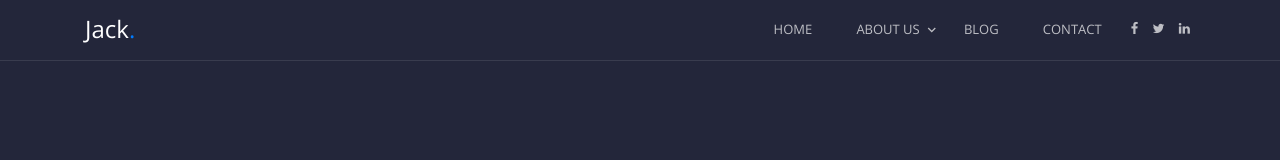
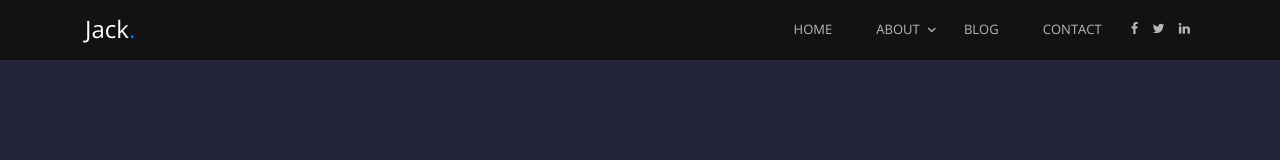
Before and after one commit to blvckpanda/Portfolio, a website built with Vite: page index.html in a window 1280 px wide. Shown: the top 160 px of the page. Built offline with nearby package versions, Linux system fonts and the light colour scheme; a web font is replaced by a local one.

Commit message:
Portfolio

```diff
--- a/main.js
+++ b/main.js
@@ -9,7 +9,7 @@ document.querySelector("#app").innerHTML = `
     <body>
 
     <div class="site-mobile-menu site-navbar-target">
-      <div class="site-mobile-menu-header">ls
+      <div class="site-mobile-menu-header">
         <div class="site-mobile-menu-close mt-3">
           <span class="icon-close2 js-menu-toggle"></span>
         </div>
@@ -30,25 +30,15 @@ document.querySelector("#app").innerHTML = `
             <nav class="site-navigation position-relative text-right" role="navigation">
 
               <ul class="site-menu main-menu js-clone-nav mr-auto d-none d-lg-block">
-                <li><a href="#home-section" class="nav-link">Home</a></li>
+                <li><a href="#home-section" class="nav-link">HOME</a></li>
                 <li class="has-children">
-                  <a href="#about-section" class="nav-link">About Us</a>
+                  <a href="#about-section" class="nav-link">ABOUT</a>
                   <ul class="dropdown">
-                    <li><a href="#team-section" class="nav-link">Team</a></li>
-                    <li><a href="#pricing-section" class="nav-link">Pricing</a></li>
-                    <li><a href="#faq-section" class="nav-link">FAQ</a></li>
-                    <li><a href="#gallery-section" class="nav-link">Gallery</a></li>
-                    <li><a href="#services-section" class="nav-link">Services</a></li>
+                    <li><a href="#team-section" class="nav-link"></a></li>
+                    <li><a href="#pricing-section" class="nav-link">SKILL-SET</a></li>
+                    <li><a href="#faq-section" class="nav-link">WORK</a></li>
+                    <li><a href="#faq-section" class="nav-link">PROJECTS</a></li>
 
-                    <li><a href="#testimonials-section" class="nav-link">Testimonials</a></li>
-                    <li class="has-children">
-                      <a href="#">More Links</a>
-                      <ul class="dropdown">
-                        <li><a href="#">Menu One</a></li>
-                        <li><a href="#">Menu Two</a></li>
-                        <li><a href="#">Menu Three</a></li>
-                      </ul>
-                    </li>
                   </ul>
                 </li>
                 <li><a href="#blog-section" class="nav-link">Blog</a></li>
--- a/style.css
+++ b/style.css
@@ -64,6 +64,7 @@ a:hover {
   position: absolute;
   top: 0;
   width: 100%;
+  background:#121212;
 }
 .site-navbar .site-logo {
   position: relative;
```
